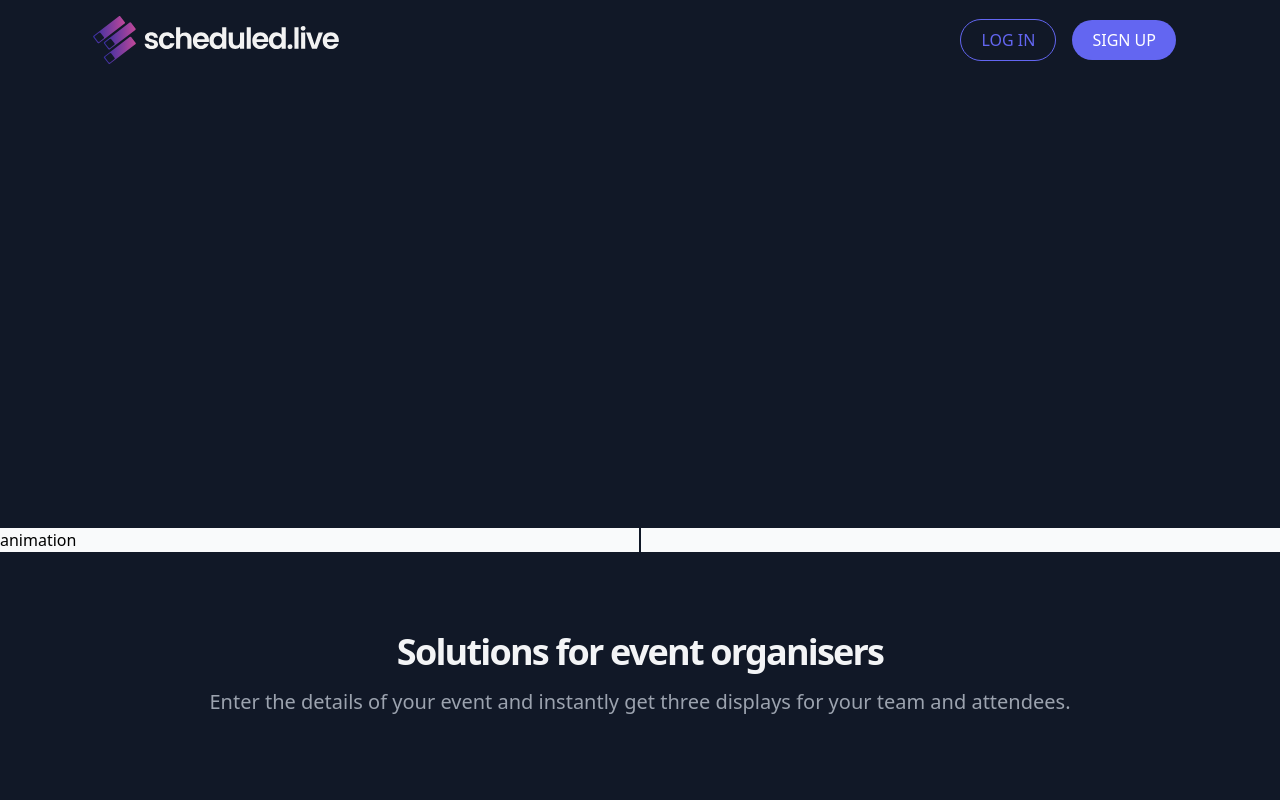
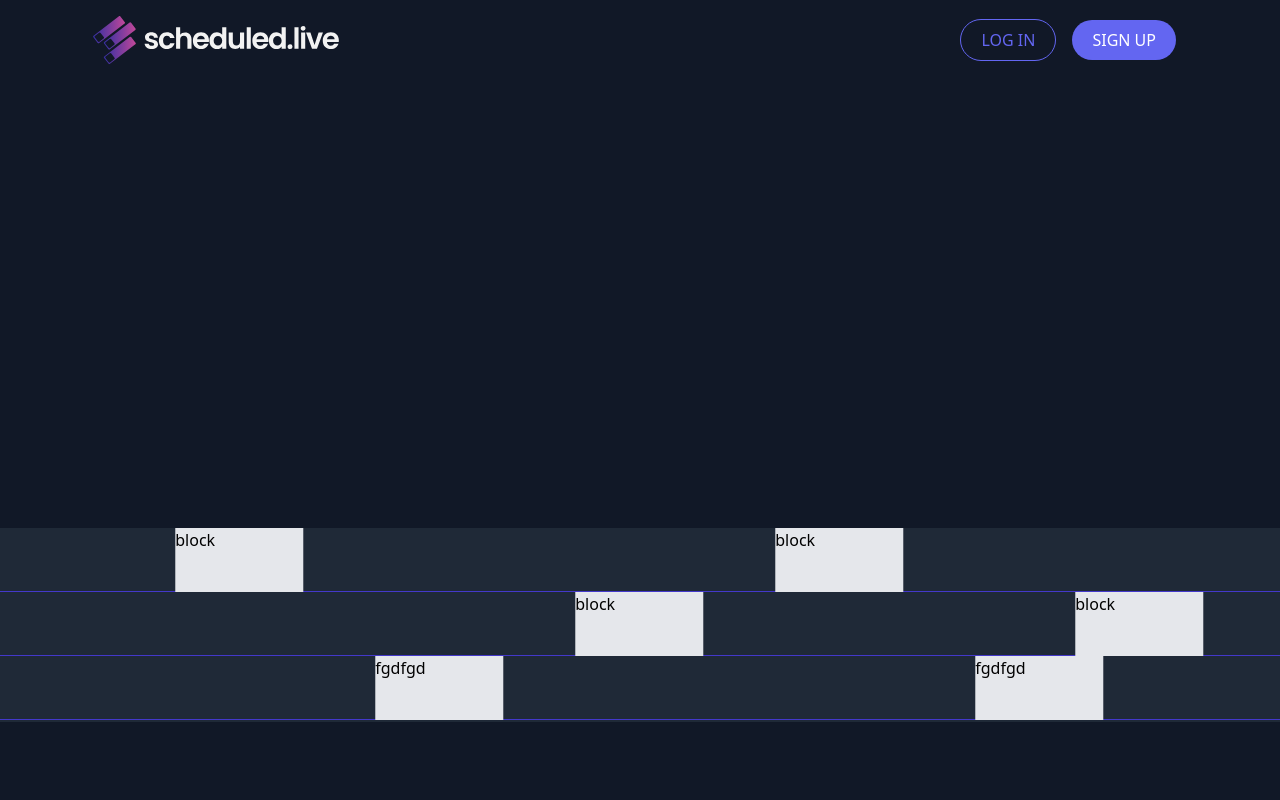
Before and after one commit to stevepetebruce/event-schedule-marketing, a Next.js app: page / in a window 1280 px wide. Shown: the top 800 px of the page. Built offline with nearby package versions, Linux system fonts and the light colour scheme.

Commit message:
Add basic animation to hero banner.

```diff
--- a/components/Features/index.js
+++ b/components/Features/index.js
@@ -19,8 +19,6 @@ function Features() {
 
   return (
     <section className="relative">
-      <div className="absolute inset-0 bg-gray-900 pointer-events-none mb-16" aria-hidden="true"></div>
-      <div className="absolute left-0 right-0 m-auto w-px p-px h-20 bg-gray-900 transform -translate-y-1/2"></div>
       <div className="relative max-w-6xl mx-auto px-4 sm:px-6">
         <div className="py-12 md:py-20">
           <div className="max-w-4xl mx-auto text-center pb-12 md:pb-16">
--- /dev/null
+++ b/components/Hero/ScheduleAnimation.js
@@ -0,0 +1,54 @@
+import React from 'react'
+import { motion } from "framer-motion";
+
+function ScheduleAnimation() {
+  return (
+    <div style={{height:200}}>
+      <motion.div className="overflow-x-auto bg-gray-800"
+      initial= {{
+          height: 0
+          }}
+        animate= {{
+          height: 194
+        }}
+        transition={{
+          delay: 1,
+          duration: 0.5,
+          type: 'easeout'
+        }}>
+        <motion.div
+        initial= {{
+          x: 0
+          }}
+        animate= {{
+          x: -1200
+        }}
+        transition={{
+          delay: 2,
+          duration: 38,
+          type: 'tween',
+          yoyo: Infinity
+        }}>
+
+          <div className="relative h-16 border-b border-indigo-700" style={{width:2800}}>
+            <div className="h-16 w-32 bg-gray-200 absolute" style={{marginLeft:800}}>block</div>
+            <div className="h-16 w-32 bg-gray-200 ml-64 absolute" style={{marginLeft:200}}>block</div>
+            <div className="h-16 w-32 bg-gray-200 ml-64 absolute" style={{marginLeft:2200}}>block</div>
+          </div>
+          <div className="relative h-16 border-b border-indigo-700" style={{width:2800}}>
+            <div className="h-16 w-32 bg-gray-200 ml-96 absolute" style={{marginLeft:1100}}>block</div>
+            <div className="h-16 w-32 bg-gray-200 ml-64 absolute" style={{marginLeft:600}}>block</div>
+            <div className="h-16 w-32 bg-gray-200 ml-64 absolute" style={{marginLeft:1500}}>block</div>
+          </div>
+          <div className="relative h-16 border-b border-indigo-700" style={{width:2800}}>
+            <div className="h-16 w-32 bg-gray-200 ml-64 absolute" style={{marginLeft:1000}}>fgdfgd</div>
+            <div className="h-16 w-32 bg-gray-200 ml-64 absolute" style={{marginLeft:1800}}>fgdfgd</div>
+            <div className="h-16 w-32 bg-gray-200 ml-64 absolute" style={{marginLeft:400}}>fgdfgd</div>
+          </div>
+        </motion.div>
+      </motion.div>
+      </div>
+  )
+}
+
+export default ScheduleAnimation
--- a/components/Hero/index.js
+++ b/components/Hero/index.js
@@ -2,6 +2,7 @@ import React, { useEffect } from 'react';
 import { useCycle } from "framer-motion";
 
 import HeadingAnimation from './HeadingAnimation'
+import ScheduleAnimation from './ScheduleAnimation';
 
 const SLIDE_CHANGE_TIME_MS = 5000;
 
@@ -39,7 +40,7 @@ function Hero() {
           </div>
         </div>
       </div>
-      <div className="bg-gray-50">animation</div>
+      <ScheduleAnimation />
     </section>
   );
 }
```
